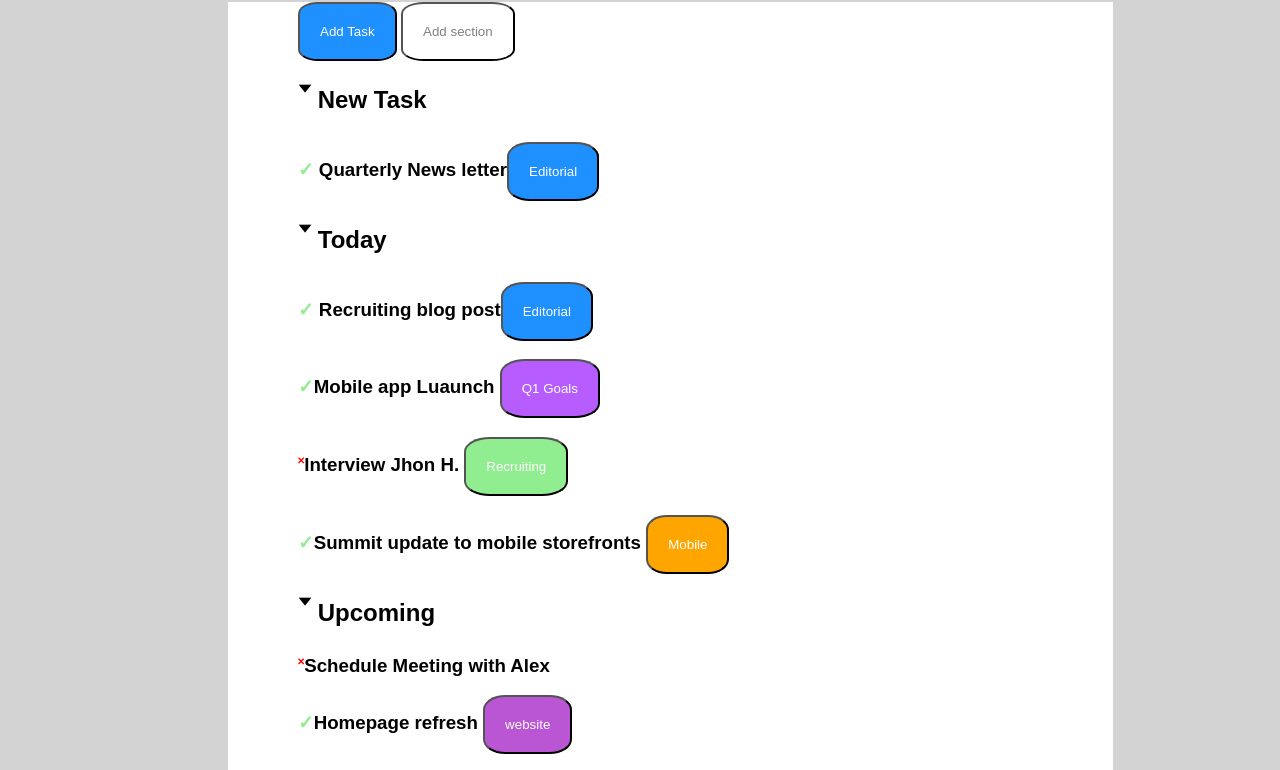
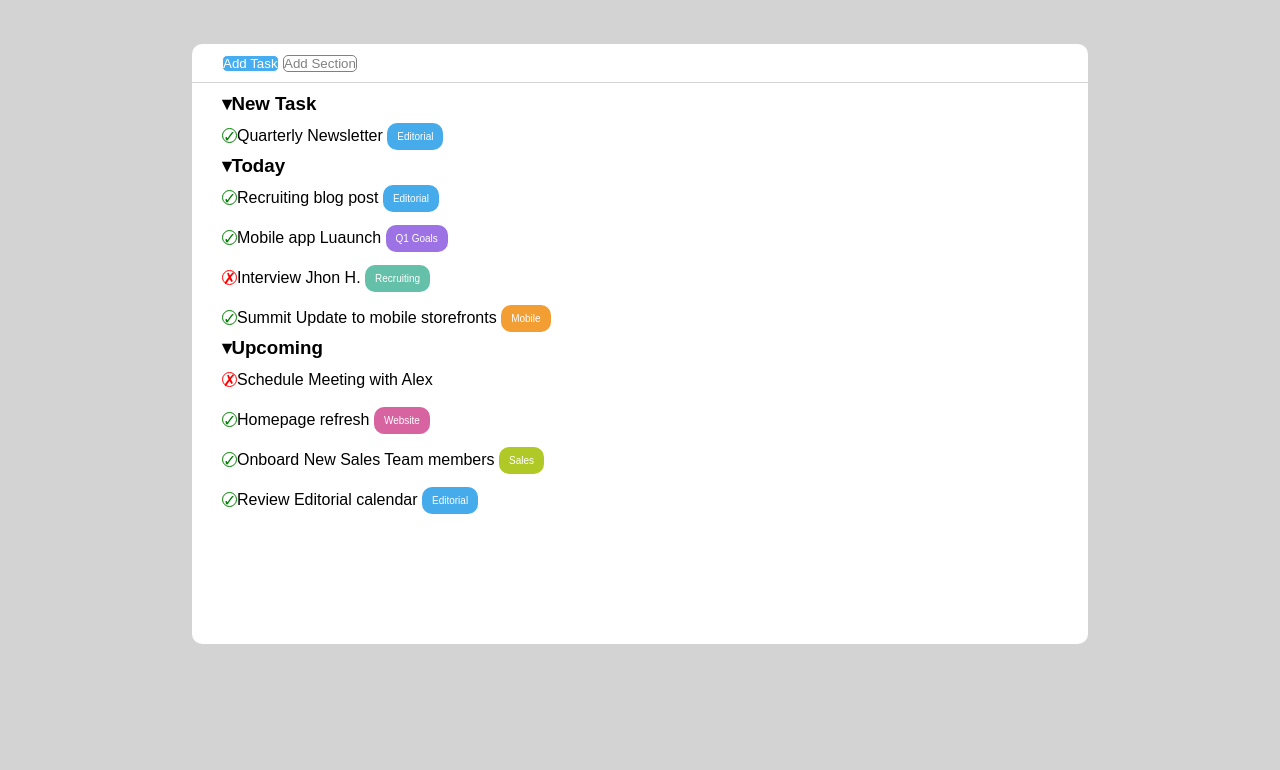
Before and after one commit to Gianlucaorreale/html-css-toboolist, a plain HTML site: page index.html in a window 1280 px wide. Shown: the part 76-846 px from the top of the page. After the commit the page ends 800 px from the top, so only its background shows below. Drawn offline with Linux system fonts and the light colour scheme.

Commit message:
fixed-exercise

```diff
--- a/css/style.css
+++ b/css/style.css
@@ -1,132 +1,158 @@
-/** {
+*{
     margin: 0;
     padding: 0;
-    box-sizing: border-box;
-}*/
+    box-sizing:border-box;
+}
 
-body{
+body {
     background-color: lightgray;
     font-family: Arial, Helvetica, sans-serif;
 }
-.container {
+
+
+
+.title {
+    padding-left: 20px;
     background-color: white;
+    height: 70px;
+    line-height: 70px;
+    vertical-align: middle;
 
 
 }
+.logo{
 
-.vertical-middle {
     vertical-align: middle;
 }
 
-.title {
-     display:inline;
+h1{
+    vertical-align: middle;
+    display: inline;
+    font-weight: 900;
+    font-size: 40;
 }
 
-.layover {
+.container {
+    width: 70%;
+    height: 600px;
+    margin: 0 auto;
     background-color: white;
-
-    width: 70%;
-    margin-top: 20px;
-    margin-left: 220px;
-
+    margin-top: 50px;
+     border-radius: 10px;
 }
 
-.contained {
-    margin-left: 70px;
+section {
+    padding: 10px 30px;
 }
 
 .button-blue {
-    background-color:	#1E90FF;
-   border-radius: 20%;
-    text-align: center;
-    font-style: normal;
-    padding: 20px;
-    color: white;
-
-
+  background-color: #47ADF1 ;
+  color: white;
+  border-radius: 5px;
+  border: 1px solid currentColor;
 }
 
 .button-white {
     background-color: white;
-    border-radius: 20%;
-    text-align: center;
-    font-style: normal;
-    padding: 20px;
+    border-radius: 5px;
     color: gray;
+    border: 1px solid currentColor;
+
 }
 
-.arrow {
+#actions {
+    border-bottom: 1px solid lightgrey;
+}
+
+ul {
+    list-style-type:none;
+}
+
+.task-item {
+    line-height: 40px;
+    height:40px;
+}
+
+.task-status {
+    display:inline-block;
+    width: 15px;
+    height: 15px;
+    border-radius: 50%;
+    border:1px solid currentColor;
+    color: green;
+    line-height: 15px;
+    vertical-align: middle;
+    text-align: center;
+}
+
+.status-done{
+    color: green;
+}
+
+.status-undone {
+    color: red;
+
+}
+
+.task-text {
     vertical-align: middle;
 }
 
-.check {
-    width: 50px;
-    height: 50px;
-    background-color: white;
-    border-radius: 50%;
-    color: lightgreen;
+.badge {
+    color: white;
+    border-radius: 10px;
+    font-size:10px;
+    padding: 8px 10px;
+
+    line-height: 15px;
 }
 
-.cross {
-    width: 50px;
-    height: 50px;
-    background-color: white;
-    border-radius: 50%;
-    color: red;
+.badge-blue {
+    background-color: #45ABEA;
+    color: white;
+    border-radius: 10px;
+    font-size:10px;
+    padding: 8px 10px;
+    line-height: 15px;
+}
+.badge-violet {
+    background-color: #9C72E4;
+    color: white;
+    border-radius: 10px;
+    font-size:10px;
+    padding: 8px 10px;
+    line-height: 15px;
+}
+.badge-green {
+    background-color: #64C0A9;
+    color: white;
+    border-radius: 10px;
+    font-size:10px;
+    padding: 8px 10px;
+    line-height: 15px;
+}
+.badge-orange {
+    background-color: #F29E33;
+    color: white;
+    border-radius: 10px;
+    font-size:10px;
+    padding: 8px 10px;
+    line-height: 15px;
+}
+.badge-purple {
+    background-color: #D863A1;
+    color: white;
+    border-radius: 10px;
+    font-size:10px;
+    padding: 8px 10px;
+    line-height: 15px;
 }
 
-.editorial {
-    background-color:	#1E90FF;
-   border-radius: 25%;
-    text-align: center;
-    font-style: normal;
-    padding: 20px;
+.badge-light-green {
+    background-color: #B0C926;
     color: white;
-    display: inline;
+    border-radius: 10px;
+    font-size:10px;
+    padding: 8px 10px;
+    line-height: 15px;
 }
-
-.q1-goals {
-    background-color:	#B75CFF;
-   border-radius: 25%;
-    text-align: center;
-    font-style: normal;
-    padding: 20px;
-    color: white;
-    display: inline;
-}
-.recruiting {
-    background-color:	lightgreen;
-   border-radius: 25%;
-    text-align: center;
-    font-style: normal;
-    padding: 20px;
-    color: white;
-    display: inline;
-}
-
-.mobile {
-    background-color:	orange;
-    border-radius: 25%;
-     text-align: center;
-     font-style: normal;
-     padding: 20px;
-     color: white;
-}
-
-.website {
-    background-color:	#BA55D3;
-    border-radius: 25%;
-     text-align: center;
-     font-style: normal;
-     padding: 20px;
-     color: white;
-}
-
-.sales {
-    background-color:	#9ACD32;
-    border-radius: 25%;
-     text-align: center;
-     font-style: normal;
-     padding: 20px;
-     color: white;
-}
--- a/index.html
+++ b/index.html
@@ -4,57 +4,89 @@
     <meta charset="UTF-8">
     <meta http-equiv="X-UA-Compatible" content="IE=edge">
     <meta name="viewport" content="width=device-width, initial-scale=1.0">
+    <link rel="stylesheet" href="css/style.css">
     <link rel="icon" href="img/Logo.png">
-    <link rel="stylesheet" href="css/style.css">
+    <title>Toboolist</title>
 
-    <title>Document</title>
 </head>
 <body>
+    <header>
+       <div class="title">
+           <img class="logo" src="img/Logo.png" alt="Toboolist">
+           <h1>Toboolist</h1>
 
-   <header>
+       </div>
+    </header>
 
-       <div class="container">
-           <img class="vertical-middle" src="img/Logo.png" alt="logo">
-           <h1 class="title">Toboolist</h1>
-       </div>
 
-   </header>
+    <main>
+    <div class="container">
+       <section id="actions">
+           <button class="button-blue"><span>Add Task</span></button>
+           <button class="button-white"><span>Add Section</span></button>
+       </section>
+       <section>
+         <ul>
+             <li>
+                 <h3>&blacktriangledown;New Task</h3>
+                 <ul>
+                     <li class="task-item"> <span class="task-status status-done">&check;</span><span class="task-text">Quarterly Newsletter</span>
+                        <span class="badge badge-blue">Editorial</span>
+                    </li>
+                 </ul>
+             </li>
+             <li>
+                <h3>&blacktriangledown;Today</h3>
+                <ul>
+                    <li class="task-item"> <span class="task-status status-done">&check;</span><span class="task-text">Recruiting blog post</span>
+                       <span class="badge badge-blue">Editorial</span>
+                   </li>
+                </ul>
+                <ul>
+                    <li class="task-item"> <span class="task-status status-done">&check;</span><span class="task-text">Mobile app Luaunch</span>
+                       <span class="badge badge-violet">Q1 Goals</span>
+                   </li>
+                </ul>
+                <ul>
+                    <li class="task-item"> <span class="task-status status-undone">&cross;</span><span class="task-text">Interview Jhon H.</span>
+                       <span class="badge badge-green">Recruiting</span>
+                   </li>
+                </ul>
+                <ul>
+                    <li class="task-item"> <span class="task-status status-done">&check;</span><span class="task-text">Summit Update to mobile storefronts</span>
+                       <span class="badge badge-orange">Mobile</span>
+                   </li>
+                </ul>
+            </li><li>
+                <h3>&blacktriangledown;Upcoming</h3>
+                <ul>
+                    <li class="task-item"> <span class="task-status status-undone">&cross;</span><span class="task-text">Schedule Meeting with Alex</span>
 
-     <main class="layover">
-       <div class="contained">
-        <div>
-            <button class="button-blue" >Add Task</button>
-            <button class="button-white" >Add section</button>
-        </div>
-
-        <div class="new-task">
-            <h2> <span class="arrow">&#129171;</span> New Task </h2>
-            <h3> <span class="check">&#10003;</span> Quarterly News letter<button class="editorial">Editorial</button></h3>
-
-        </div>
-        <div class="today">
-         <h2> <span class="arrow">&#129171;</span> Today </h2>
-         <h3> <span class="check">&#10003;</span> Recruiting blog post<button class="editorial">Editorial</button></h3>
-         <h3><span class="check">&#10003;</span>Mobile app Luaunch <button class="q1-goals">Q1 Goals</button></h3>
-         <h3><span class="cross">&#735;</span>Interview Jhon H. <button class="recruiting">Recruiting</button></h3>
-         <h3><span class="check">&#10003;</span>Summit update to mobile storefronts <button class="mobile">Mobile</button></h3>
-
-        </div>
-
-        <div class="upcoming">
-         <h2> <span class="arrow">&#129171;</span> Upcoming </h2>
-         <h3><span class="cross">&#735;</span>Schedule Meeting with Alex</h3>
-         <h3><span class="check">&#10003;</span>Homepage refresh <button class="website">website</button></h3>
-         <h3><span class="check">&#10003;</span>Onboard new Sales team members <button class="sales">sales</button></h3>
-         <h3><span class="check">&#10003;</span>Review editorial calendar <button class="editorial">Editorial</button></h3>
-        </div>
-       </div>
-    </main>
+                   </li>
+                </ul>
+                <ul>
+                    <li class="task-item"> <span class="task-status status-done">&check;</span><span class="task-text">Homepage refresh</span>
+                       <span class="badge badge-purple">Website</span>
+                   </li>
+                </ul>
+                <ul>
+                    <li class="task-item"> <span class="task-status status-done">&check;</span><span class="task-text">Onboard New Sales Team members</span>
+                       <span class="badge badge-light-green">Sales</span>
+                   </li>
+                </ul>
+                <ul>
+                    <li class="task-item"> <span class="task-status status-done">&check;</span><span class="task-text">Review Editorial calendar</span>
+                       <span class="badge badge-blue">Editorial</span>
+                   </li>
+                </ul>
+            </li>
+         </ul>
+       </section>
 
 
 
+    </div>
 
-
-
+    </main>
 </body>
 </html>
```
